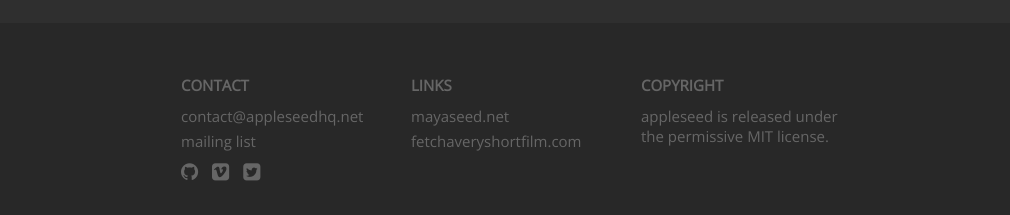
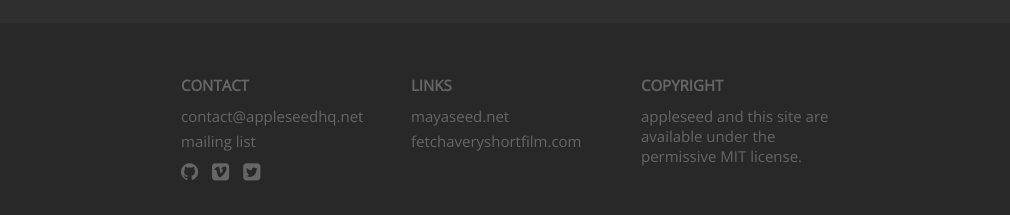
Before and after one commit to appleseedhq/appleseedhq.github.io, a Jekyll site: the page built from index.md, in a window 1280 px wide. Shown: the part 1302-1517 px from the top of the page, without its empty margins (129-1139 px from the left). Built offline with Jekyll 4.4.1, drawn with Linux system fonts in a browser that asks for light colours; nearby versions of some CDN libraries.

Commit message:
tweaked copyright notice in footer.

```diff
--- a/_includes/footer.html
+++ b/_includes/footer.html
@@ -25,7 +25,7 @@
                 </div>
                 <div class="footer" id="copyright">
                     <h4>Copyright</h4>
-                    appleseed is released under the permissive <a href="http://en.wikipedia.org/wiki/MIT_License">MIT&nbsp;license</a>.
+                    appleseed and this site are available under the permissive <a href="http://en.wikipedia.org/wiki/MIT_License">MIT&nbsp;license</a>.
                 </div>
             </div>
         </div>
```
